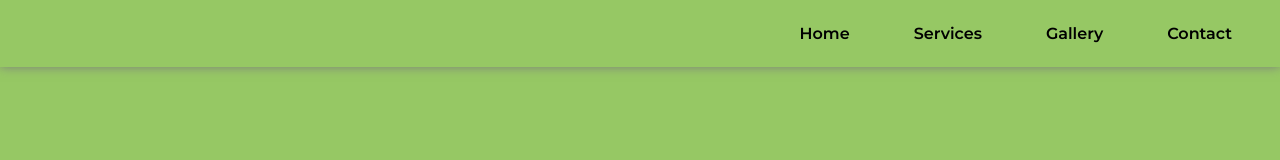
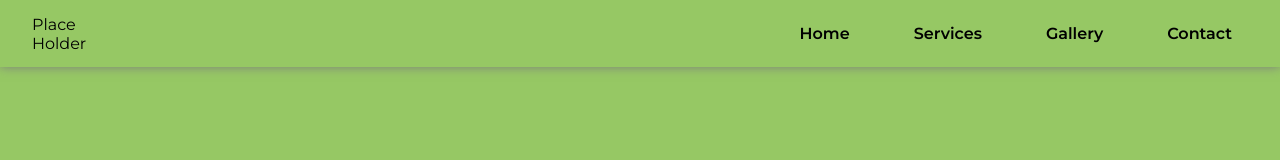
Before and after one commit to DorzelRamos/WEBD-1125-Unit-9-assignment-dorzel-ramos, a plain HTML site: page index.html in a window 1280 px wide. Drawn offline with Linux system fonts and the light colour scheme.

Commit message:
added placeholder for logo

```diff
--- a/css/style.scss
+++ b/css/style.scss
@@ -32,6 +32,7 @@
         gap: 2rem;
         margin: 0 2rem;
 
+        // Logo here
         &logo {
             //.nav__listlogo {
             list-style: none;
@@ -39,7 +40,7 @@
             cursor: pointer;
 
             // svg#infinity
-            svg {
+            .place_holder {
                 width: 2rem;
                 transition: fill 250ms ease-in;
 
--- a/index.html
+++ b/index.html
@@ -24,6 +24,7 @@
                             </g>
                         </g>
                     </svg> -->
+                    <div class="place_holder">Place Holder</div>
                 </li>
                 <li class="nav__listitem">Home</li>
                 <li class="nav__listitem">Services</li>
```
Also changed, not shown: css/style.css, 1 other file.
